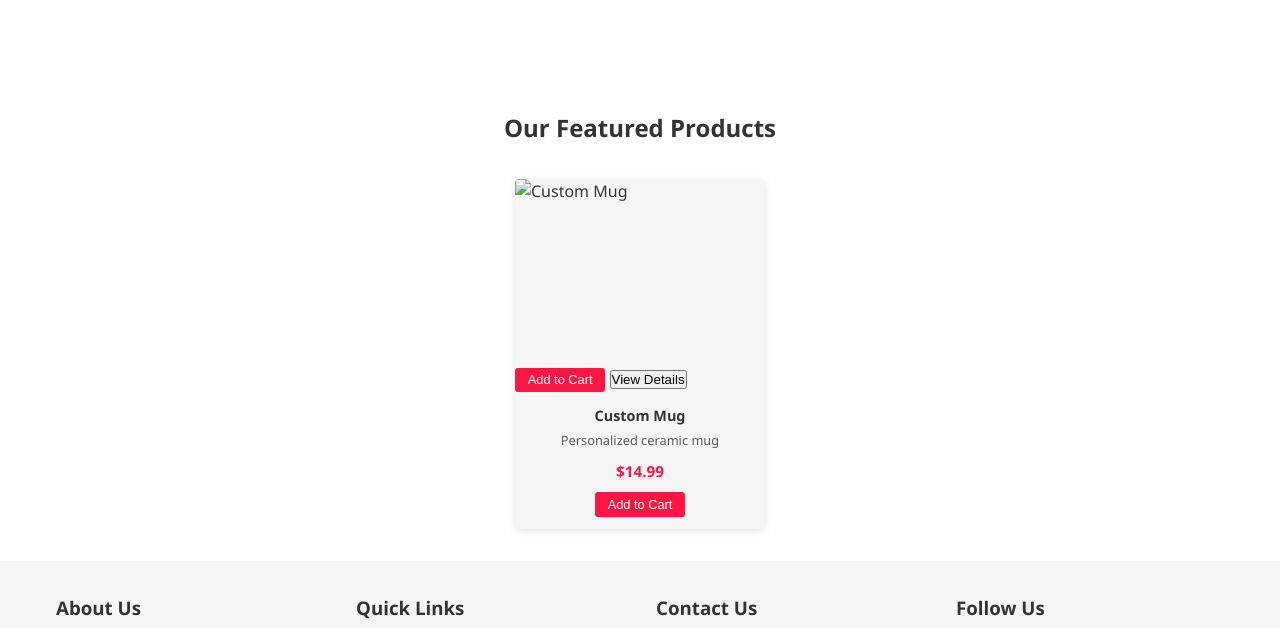
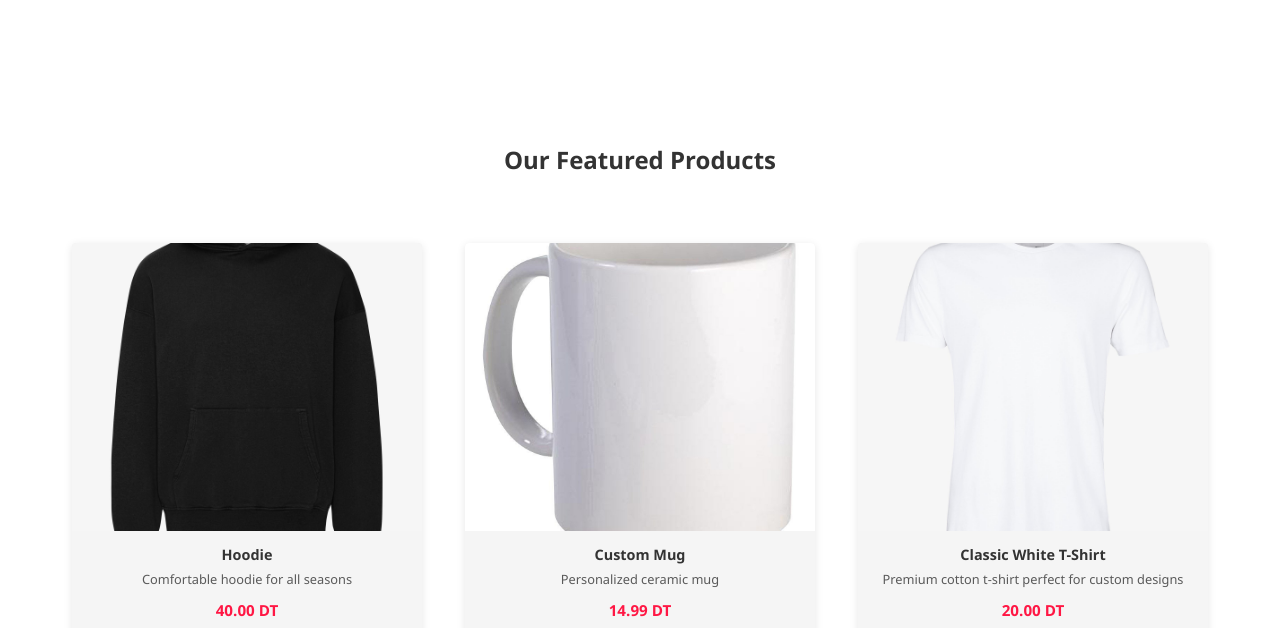
Before and after one commit to Iyed2410/Imprimini, a plain HTML site: page index.html in a window 1280 px wide. Shown: the part 1457-2085 px from the top of the page. Drawn offline with Linux system fonts and the light colour scheme.

Commit message:
Update cart functionality and product display: - Added working Add to Cart buttons - Updated price display to use DT currency - Improved product grid layout - Added cart confirmation message with animation

```diff
--- a/css/products.css
+++ b/css/products.css
@@ -65,6 +65,18 @@
     grid-template-columns: repeat(auto-fill, minmax(250px, 1fr));
     gap: 2rem;
     padding: 1rem;
+}
+
+.products-grid-test {
+    display: flex;
+    justify-content: center;
+    gap: 2rem;
+    margin-top: 2rem;
+}
+
+.products-grid-test .product-card {
+    flex: 0 1 calc(33.333% - 2rem);
+    max-width: 350px;
 }
 
 .product-card {
--- a/css/styles.css
+++ b/css/styles.css
@@ -174,6 +174,7 @@ main {
   z-index: 1;
   min-height: calc(100vh - 160px); /* Adjust for header and footer height */
 }
+
 
 /* Sections */
 section {
@@ -409,21 +410,33 @@ body.dark-mode .hero-section::before {
   background-color: var(--background-color);
 }
 
+.products-section .container {
+  max-width: 1200px;
+  margin: 0 auto;
+  padding: 2rem;
+}
+
+.products-grid-test {
+  display: flex;
+  flex-direction: row;
+  justify-content: space-between;
+  align-items: stretch;
+  gap: 2rem;
+  padding: 2rem 0;
+}
+
+.product-card {
+  flex: 1;
+  max-width: 350px;
+  margin: 0;
+  position: relative;
+}
+
 .products-grid {
   display: grid;
   grid-template-columns: repeat(auto-fit, minmax(150px, 1fr));
   gap: 1rem;
   max-width: 1000px;
-  margin: 0 auto;
-  perspective: none;
-  transform-style: flat;
-}
-
-.products-grid-test {
-  display: grid;
-  grid-template-columns: repeat(auto-fit, minmax(150px, 1fr));
-  gap: 1rem;
-  max-width: 250px;
   margin: 0 auto;
   perspective: none;
   transform-style: flat;
@@ -496,6 +509,26 @@ body.dark-mode .hero-section::before {
 
 .add-to-cart:hover {
   background-color: var(--hover-color);
+}
+
+.add-to-cart-message {
+  position: absolute;
+  top: 50%;
+  left: 50%;
+  transform: translate(-50%, -50%);
+  background-color: rgba(0, 0, 0, 0.8);
+  color: white;
+  padding: 10px 20px;
+  border-radius: 5px;
+  animation: fadeInOut 2s ease-in-out;
+  z-index: 1000;
+}
+
+@keyframes fadeInOut {
+  0% { opacity: 0; }
+  15% { opacity: 1; }
+  85% { opacity: 1; }
+  100% { opacity: 0; }
 }
 
 /* Services Section */
--- a/index.html
+++ b/index.html
@@ -99,9 +99,25 @@
             <div class="container">
                 <h2 class="section-title">Our Featured Products</h2>
                 <div class="products-grid-test">
-                    <div class="product-card" data-category="mugs">
+                    <div class="product-card" data-category="clothing" data-id="hoodie" data-price="40.00" data-image="img/product/04_Organic_Oversized_Hood-Oversized_Hoodie-CS1015-Deep_Black.jpg">
                         <div class="product-image">
-                            <img src="img/product/product-1.jpg" alt="Custom Mug">
+                            <img src="img/product/04_Organic_Oversized_Hood-Oversized_Hoodie-CS1015-Deep_Black.jpg" alt="Hoodie">
+                            <div class="product-overlay">
+                                <button class="add-to-cart">Add to Cart</button>
+                                <button class="view-details">View Details</button>
+                            </div>
+                        </div>
+                        <div class="product-info">
+                            <h3>Hoodie</h3>
+                            <p>Comfortable hoodie for all seasons</p>
+                            <div class="product-price">40.00 DT</div>
+                            <button class="add-to-cart">Add to Cart</button>
+                        </div>
+                    </div>
+
+                    <div class="product-card" data-category="mugs" data-id="custom-mug" data-price="14.99" data-image="img/product/Ceramic-Coffee-Mug.jpg">
+                        <div class="product-image">
+                            <img src="img/product/Ceramic-Coffee-Mug.jpg" alt="Custom Mug">
                             <div class="product-overlay">
                                 <button class="add-to-cart">Add to Cart</button>
                                 <button class="view-details">View Details</button>
@@ -110,7 +126,23 @@
                         <div class="product-info">
                             <h3>Custom Mug</h3>
                             <p>Personalized ceramic mug</p>
-                            <div class="product-price">$14.99</div>
+                            <div class="product-price">14.99 DT</div>
+                            <button class="add-to-cart">Add to Cart</button>
+                        </div>
+                    </div>
+
+                    <div class="product-card" data-category="clothing" data-id="classic-white-t-shirt" data-price="20.00" data-image="img/product/02_Classic_Organic_Tee-T-shirt-CS1001-Optical_White.jpg">
+                        <div class="product-image">
+                            <img src="img/product/02_Classic_Organic_Tee-T-shirt-CS1001-Optical_White.jpg" alt="Classic White T-Shirt">
+                            <div class="product-overlay">
+                                <button class="add-to-cart">Add to Cart</button>
+                                <button class="view-details">View Details</button>
+                            </div>
+                        </div>
+                        <div class="product-info">
+                            <h3>Classic White T-Shirt</h3>
+                            <p>Premium cotton t-shirt perfect for custom designs</p>
+                            <div class="product-price">20.00 DT</div>
                             <button class="add-to-cart">Add to Cart</button>
                         </div>
                     </div>
@@ -159,10 +191,36 @@
     <script src="js/login-check.js"></script>
     <script src="js/script.js"></script>
     <script src="js/account.js"></script>
+    <script src="js/cart.js"></script>
     <script>
         document.addEventListener('DOMContentLoaded', function() {
             updateAccountDisplay();
         });
     </script>
+    <script>
+        document.addEventListener('DOMContentLoaded', () => {
+            // Add click event listeners to all "Add to Cart" buttons
+            document.querySelectorAll('.add-to-cart').forEach(button => {
+                button.addEventListener('click', (e) => {
+                    const productCard = e.target.closest('.product-card');
+                    const product = {
+                        id: productCard.dataset.category + '-' + Date.now(),
+                        name: productCard.querySelector('h3').textContent,
+                        price: parseFloat(productCard.querySelector('.product-price').textContent),
+                        image: productCard.querySelector('.product-image img').src,
+                        quantity: 1
+                    };
+                    cart.addItem(product);
+
+                    // Show confirmation message
+                    const message = document.createElement('div');
+                    message.className = 'add-to-cart-message';
+                    message.textContent = 'Added to cart!';
+                    productCard.appendChild(message);
+                    setTimeout(() => message.remove(), 2000);
+                });
+            });
+        });
+    </script>
 </body>
 </html>
--- a/js/cart.js
+++ b/js/cart.js
@@ -180,7 +180,7 @@ class Cart {
                         <input type="number" class="quantity-input" value="${item.quantity}" min="1" max="99">
                         <button class="quantity-btn plus">+</button>
                     </div>
-                    <p class="item-price">$${(item.price * item.quantity).toFixed(2)}</p>
+                    <p class="item-price">${(item.price * item.quantity).toFixed(2)} DT</p>
                 </div>
                 <button class="remove-item"><i class="fas fa-trash"></i></button>
             </div>
```
